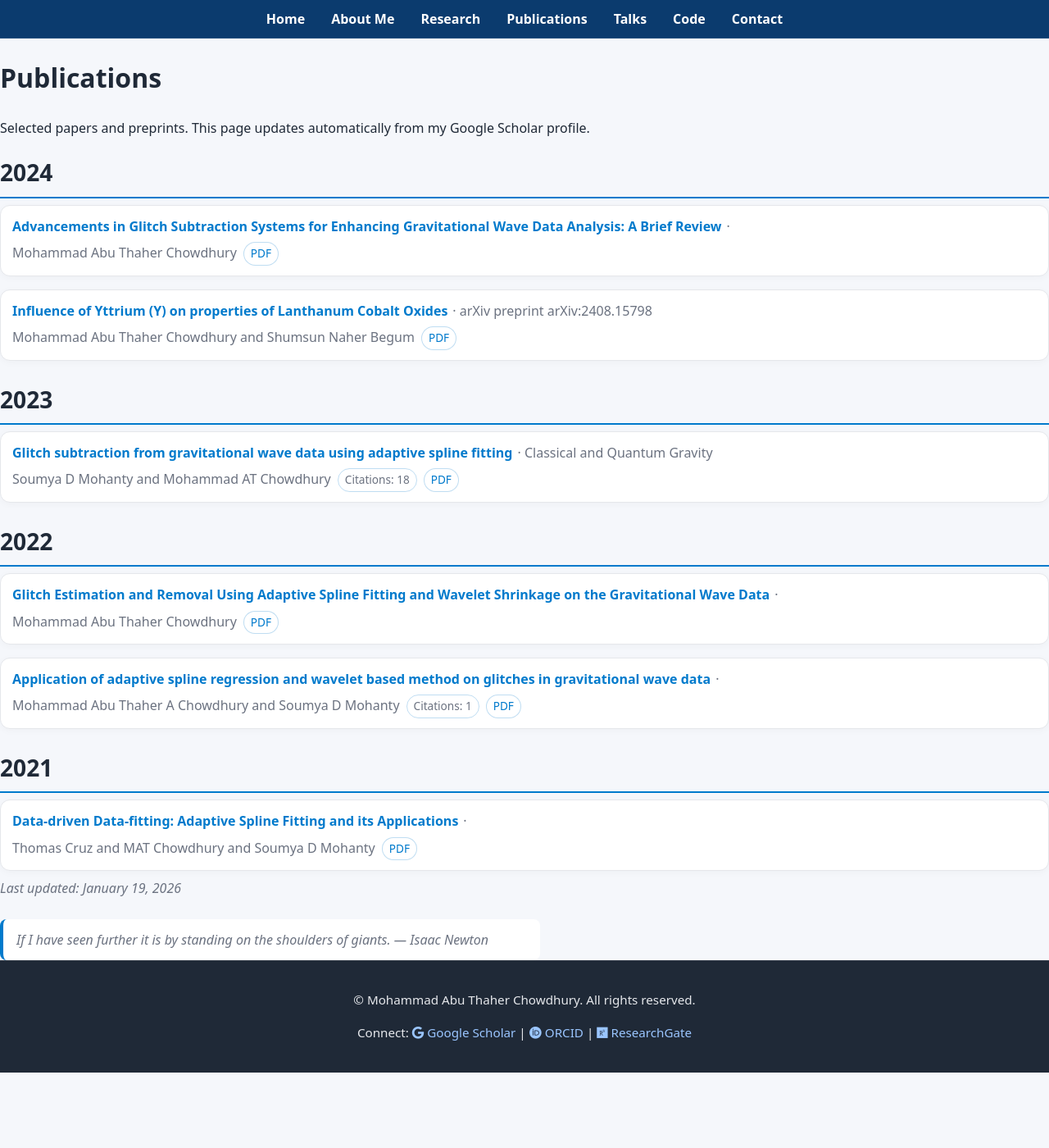
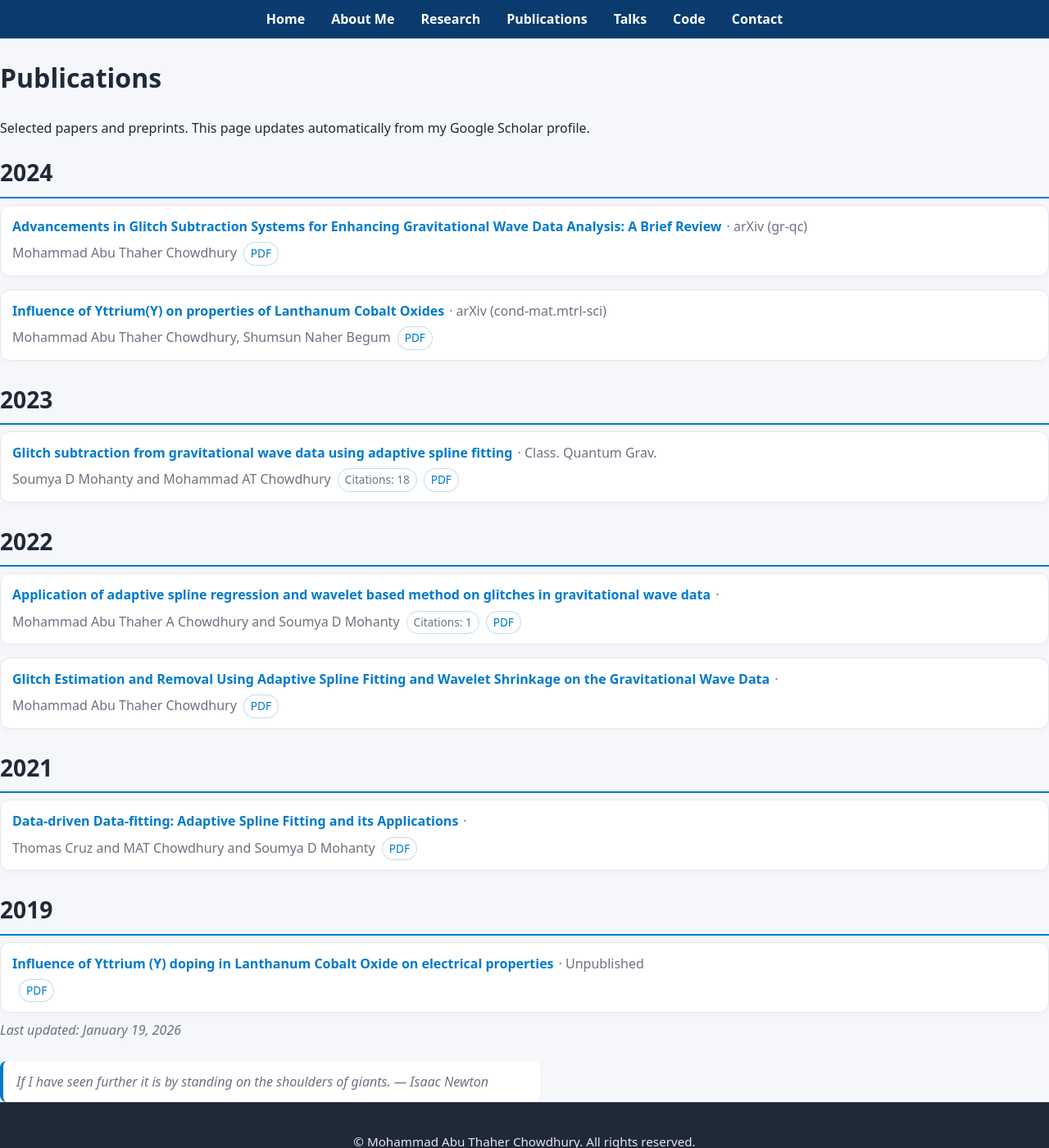
Before and after one commit to matc-thaher/website, a Jekyll site: the page built from publications.md, in a window 1280 px wide and 1400 px high. Shown: the whole window at 82% size. Built offline with Jekyll 4.4.1, drawn with Linux system fonts in a browser that asks for light colours; part of the change alters nothing that is shown.

Commit message:
chore: merged publications (Scholar + arXiv + ORCID + Crossref)

```diff
--- a/_data/scholar.json
+++ b/_data/scholar.json
@@ -1,14 +1,62 @@
 {
-  "updated": "2026-01-19T04:10:48.215561Z",
+  "updated": "2026-01-19T04:51:03.035487Z",
   "publications": [
+    {
+      "title": "Influence of Yttrium(Y) on properties of Lanthanum Cobalt Oxides",
+      "authors": "Mohammad Abu Thaher Chowdhury, Shumsun Naher Begum",
+      "year": 2024,
+      "venue": "arXiv (cond-mat.mtrl-sci)",
+      "url": "https://arxiv.org/abs/2408.15798v1",
+      "pdf_url": "https://arxiv.org/pdf/2408.15798v1",
+      "doi": "",
+      "citations": 0,
+      "source": [
+        "arxiv",
+        "scholar"
+      ]
+    },
+    {
+      "title": "Advancements in Glitch Subtraction Systems for Enhancing Gravitational Wave Data Analysis: A Brief Review",
+      "authors": "Mohammad Abu Thaher Chowdhury",
+      "year": 2024,
+      "venue": "arXiv (gr-qc)",
+      "url": "https://arxiv.org/abs/2406.01318v1",
+      "pdf_url": "https://arxiv.org/pdf/2406.01318v1",
+      "doi": "10.48550/ARXIV.2406.01318",
+      "citations": 0,
+      "source": [
+        "arxiv",
+        "orcid",
+        "scholar"
+      ]
+    },
     {
       "title": "Glitch subtraction from gravitational wave data using adaptive spline fitting",
       "authors": "Soumya D Mohanty and Mohammad AT Chowdhury",
       "year": 2023,
-      "venue": "Classical and Quantum Gravity",
-      "url": "https://iopscience.iop.org/article/10.1088/1361-6382/acd0fe/meta",
+      "venue": "Class. Quantum Grav.",
+      "url": "https://doi.org/10.1088/1361-6382/acd0fe",
       "pdf_url": "",
-      "citations": 18
+      "doi": "10.1088/1361-6382/acd0fe",
+      "citations": 18,
+      "source": [
+        "crossref",
+        "orcid",
+        "scholar"
+      ]
+    },
+    {
+      "title": "Glitch Estimation and Removal Using Adaptive Spline Fitting and Wavelet Shrinkage on the Gravitational Wave Data",
+      "authors": "Mohammad Abu Thaher Chowdhury",
+      "year": 2022,
+      "venue": "",
+      "url": "https://search.proquest.com/openview/7f68a2c9fc2972f4eb08e0d1a8fcbd2e/1?pq-origsite=gscholar&cbl=18750&diss=y",
+      "pdf_url": "",
+      "doi": "",
+      "citations": 0,
+      "source": [
+        "scholar"
+      ]
     },
     {
       "title": "Application of adaptive spline regression and wavelet based method on glitches in gravitational wave data",
@@ -17,34 +65,11 @@
       "venue": "",
       "url": "https://archive.aps.org/tsf/2022/f05/5/",
       "pdf_url": "",
-      "citations": 1
-    },
-    {
-      "title": "Influence of Yttrium (Y) on properties of Lanthanum Cobalt Oxides",
-      "authors": "Mohammad Abu Thaher Chowdhury and Shumsun Naher Begum",
-      "year": 2024,
-      "venue": "arXiv preprint arXiv:2408.15798",
-      "url": "https://arxiv.org/abs/2408.15798",
-      "pdf_url": "",
-      "citations": 0
-    },
-    {
-      "title": "Advancements in Glitch Subtraction Systems for Enhancing Gravitational Wave Data Analysis: A Brief Review",
-      "authors": "Mohammad Abu Thaher Chowdhury",
-      "year": 2024,
-      "venue": "",
-      "url": "https://arxiv.org/abs/2406.01318",
-      "pdf_url": "",
-      "citations": 0
-    },
-    {
-      "title": "Glitch Estimation and Removal Using Adaptive Spline Fitting and Wavelet Shrinkage on the Gravitational Wave Data",
-      "authors": "Mohammad Abu Thaher Chowdhury",
-      "year": 2022,
-      "venue": "",
-      "url": "https://search.proquest.com/openview/7f68a2c9fc2972f4eb08e0d1a8fcbd2e/1?pq-origsite=gscholar&cbl=18750&diss=y",
-      "pdf_url": "",
-      "citations": 0
+      "doi": "",
+      "citations": 1,
+      "source": [
+        "scholar"
+      ]
     },
     {
       "title": "Data-driven Data-fitting: Adaptive Spline Fitting and its Applications",
@@ -53,7 +78,24 @@
       "venue": "",
       "url": "https://repositories.lib.utexas.edu/items/fd04b32c-04dd-4d45-ad74-d6f5b4f2b174",
       "pdf_url": "",
-      "citations": 0
+      "doi": "",
+      "citations": 0,
+      "source": [
+        "scholar"
+      ]
+    },
+    {
+      "title": "Influence of Yttrium (Y) doping in Lanthanum Cobalt Oxide on electrical properties",
+      "authors": "",
+      "year": 2019,
+      "venue": "Unpublished",
+      "url": "https://rgdoi.net/10.13140/RG.2.2.31831.07841",
+      "pdf_url": "",
+      "doi": "10.13140/RG.2.2.31831.07841",
+      "citations": 0,
+      "source": [
+        "orcid"
+      ]
     }
   ]
 }
```
